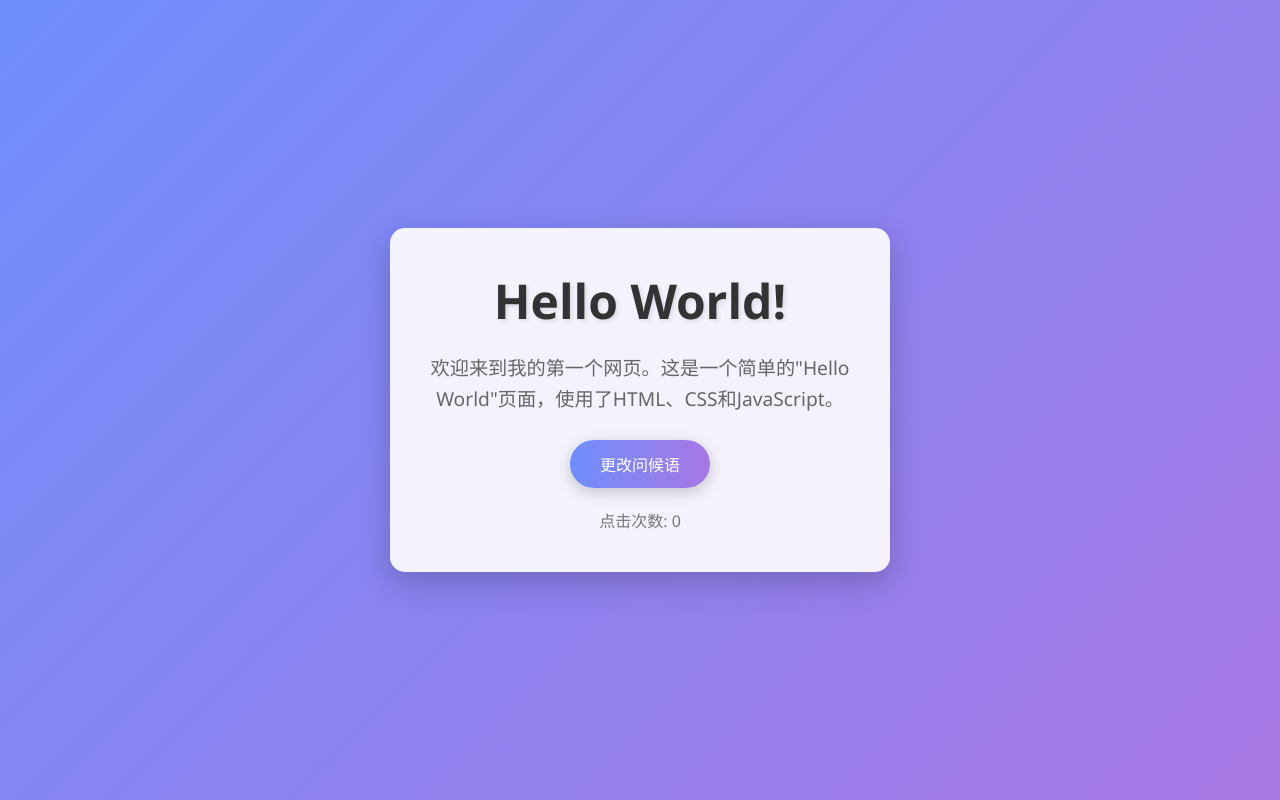
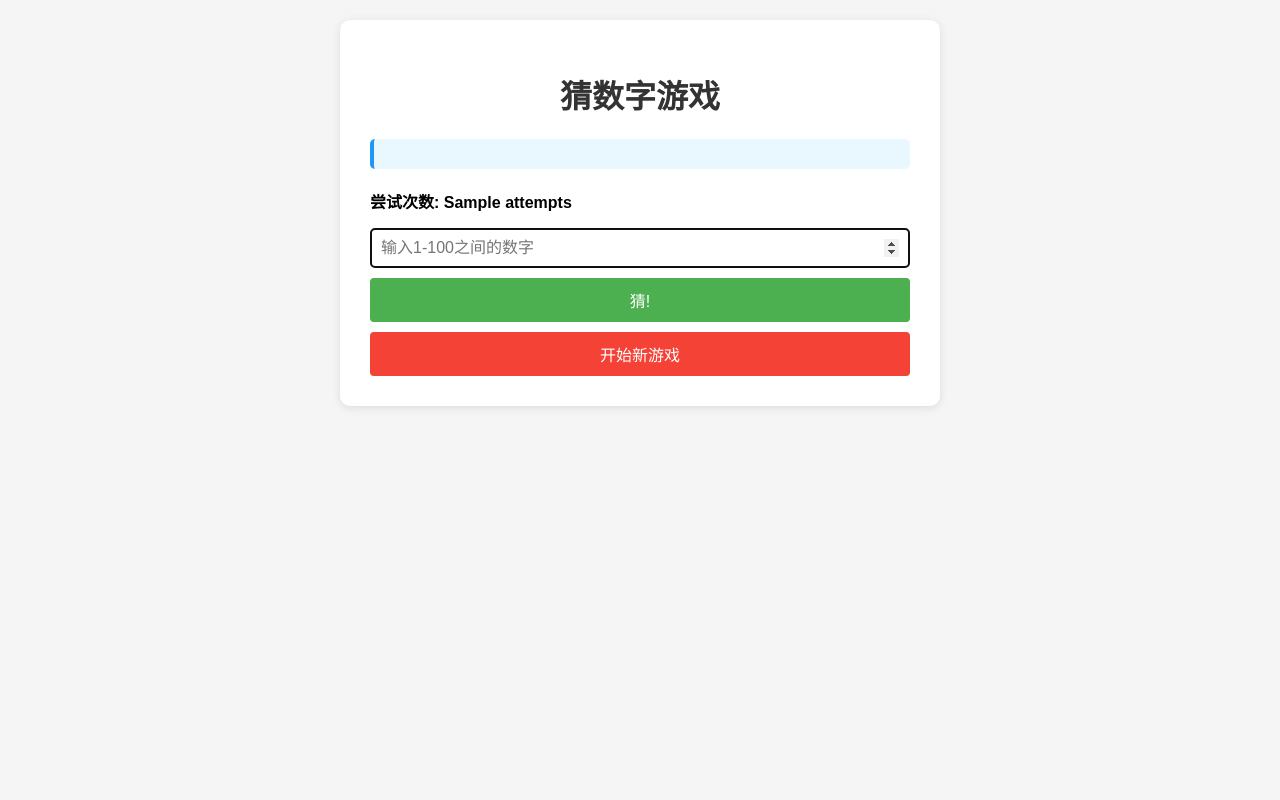
Before and after one commit to csuleiw/portfolio-monitor, a Flask app: template templates/index.html in a window 1280 px wide. Run offline with Flask 3, Linux system fonts and the light colour scheme; the template is opened without the code that fills it: most values are stand-ins (such as "Sample title", 1, 10 or a date in 2020).

Commit message:
Change title and content for guessing game
Updated the HTML structure and styles for a number guessing game.

```diff
--- a/templates/index.html
+++ b/templates/index.html
@@ -3,127 +3,89 @@
 <head>
     <meta charset="UTF-8">
     <meta name="viewport" content="width=device-width, initial-scale=1.0">
-    <title>Hello World</title>
+    <title>猜数字游戏</title>
     <style>
-        * {
-            margin: 0;
-            padding: 0;
-            box-sizing: border-box;
-            font-family: 'Segoe UI', Tahoma, Geneva, Verdana, sans-serif;
+        body {
+            font-family: Arial, sans-serif;
+            max-width: 600px;
+            margin: 0 auto;
+            padding: 20px;
+            background-color: #f5f5f5;
         }
-
-        body {
-            display: flex;
-            justify-content: center;
-            align-items: center;
-            min-height: 100vh;
-            background: linear-gradient(135deg, #6e8efb, #a777e3);
-            padding: 20px;
+        .container {
+            background-color: white;
+            padding: 30px;
+            border-radius: 10px;
+            box-shadow: 0 2px 10px rgba(0,0,0,0.1);
         }
-
-        .container {
-            text-align: center;
-            background-color: rgba(255, 255, 255, 0.9);
-            padding: 40px;
-            border-radius: 15px;
-            box-shadow: 0 10px 30px rgba(0, 0, 0, 0.2);
-            max-width: 500px;
-            width: 100%;
-            transition: transform 0.3s ease;
-        }
-
-        .container:hover {
-            transform: translateY(-5px);
-        }
-
         h1 {
             color: #333;
-            font-size: 3rem;
+            text-align: center;
+        }
+        .message {
+            background-color: #e9f7fe;
+            padding: 15px;
+            border-radius: 5px;
             margin-bottom: 20px;
-            text-shadow: 2px 2px 4px rgba(0, 0, 0, 0.1);
+            border-left: 4px solid #2196F3;
         }
-
-        p {
-            color: #666;
-            font-size: 1.2rem;
-            line-height: 1.6;
-            margin-bottom: 25px;
+        .attempts {
+            font-weight: bold;
+            margin-bottom: 15px;
         }
-
-        .btn {
-            background: linear-gradient(to right, #6e8efb, #a777e3);
+        form {
+            display: flex;
+            flex-direction: column;
+            gap: 10px;
+        }
+        input[type="number"] {
+            padding: 10px;
+            border: 1px solid #ddd;
+            border-radius: 4px;
+            font-size: 16px;
+        }
+        button {
+            padding: 10px 15px;
+            background-color: #4CAF50;
             color: white;
             border: none;
-            padding: 12px 30px;
-            font-size: 1rem;
-            border-radius: 50px;
+            border-radius: 4px;
             cursor: pointer;
-            transition: all 0.3s ease;
-            box-shadow: 0 4px 15px rgba(0, 0, 0, 0.2);
+            font-size: 16px;
         }
-
-        .btn:hover {
-            transform: scale(1.05);
-            box-shadow: 0 6px 20px rgba(0, 0, 0, 0.25);
+        button:hover {
+            background-color: #45a049;
         }
-
-        .counter {
-            margin-top: 20px;
-            font-size: 1rem;
-            color: #777;
+        .new-game-btn {
+            background-color: #f44336;
+            margin-top: 10px;
         }
-
-        @media (max-width: 600px) {
-            .container {
-                padding: 30px 20px;
-            }
-
-            h1 {
-                font-size: 2.5rem;
-            }
+        .new-game-btn:hover {
+            background-color: #d32f2f;
         }
     </style>
 </head>
 <body>
     <div class="container">
-        <h1 id="greeting">Hello World!</h1>
-        <p>欢迎来到我的第一个网页。这是一个简单的"Hello World"页面，使用了HTML、CSS和JavaScript。</p>
-        <button class="btn" id="changeBtn">更改问候语</button>
-        <div class="counter">点击次数: <span id="counter">0</span></div>
+        <h1>猜数字游戏</h1>
+
+        <div class="message">
+            {{ message }}
+        </div>
+
+        <div class="attempts">
+            尝试次数: {{ attempts }}
+        </div>
+
+        <form method="POST">
+            <input type="number" name="guess" min="1" max="100" placeholder="输入1-100之间的数字" required autofocus>
+            <button type="submit">猜!</button>
+        </form>
+
+        <form method="POST">
+            <input type="hidden" name="new_game" value="true">
+            <button type="submit" class="new-game-btn">开始新游戏</button>
+        </form>
     </div>
-
-    <script>
-        document.addEventListener('DOMContentLoaded', function() {
-            const greeting = document.getElementById('greeting');
-            const changeBtn = document.getElementById('changeBtn');
-            const counterElement = document.getElementById('counter');
-
-            let clickCount = 0;
-            const greetings = [
-                "Hello World!",
-                "你好，世界！",
-                "Hola Mundo!",
-                "Bonjour le Monde!",
-                "Hallo Welt!",
-                "Ciao Mondo!",
-                "こんにちは世界！"
-            ];
-
-            changeBtn.addEventListener('click', function() {
-                clickCount++;
-                counterElement.textContent = clickCount;
-
-                // 随机选择一个问候语
-                const randomIndex = Math.floor(Math.random() * greetings.length);
-                greeting.textContent = greetings[randomIndex];
-
-                // 添加动画效果
-                greeting.style.transform = 'scale(1.1)';
-                setTimeout(() => {
-                    greeting.style.transform = 'scale(1)';
-                }, 200);
-            });
-        });
-    </script>
 </body>
 </html>
```
